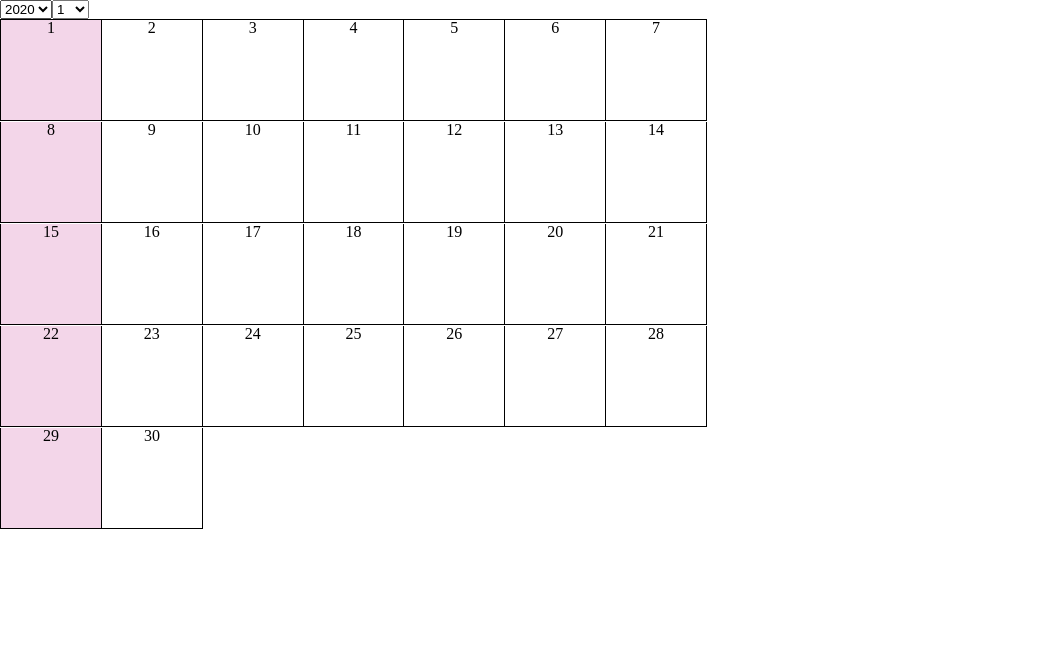
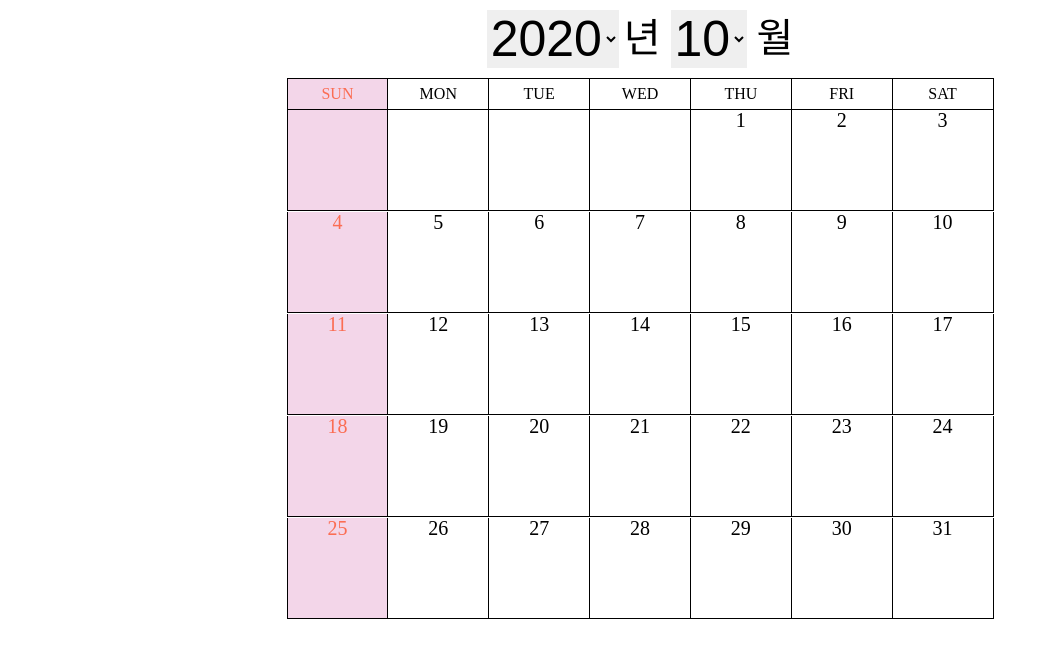
Before and after one commit to ccyjw8860/calendar, a React (Create React App) app: page / in a window 1280 px wide. Shown: the top 658 px of the page, without its empty margins (0-1057 px from the left). Built offline with nearby package versions, Linux system fonts and the light colour scheme.

Commit message:
연도, 월에 따라 달력 바꾸는 기능 추가

```diff
--- a/public/index.html
+++ b/public/index.html
@@ -11,10 +11,9 @@
     />
     <link rel="apple-touch-icon" href="%PUBLIC_URL%/logo192.png" />
     <link rel="manifest" href="%PUBLIC_URL%/manifest.json" />
-    <title>React App</title>
+    <title>Calendar</title>
   </head>
   <body>
-    <noscript>You need to enable JavaScript to run this app.</noscript>
     <div id="root"></div>
   </body>
 </html>
--- a/src/App.js
+++ b/src/App.js
@@ -1,5 +1,4 @@
 import React from 'react';
-import Calendar from './Calendar'
 import './index.css';
 import SelectBox from './SelectBox';
 
@@ -12,14 +11,7 @@ class App extends React.Component{
   render(){
     console.log('RENDERED!')
     return(
-      <div className='calendar'>
-      <div>
         <SelectBox/>
-      </div>
-      <div>
-      <Calendar/>
-      </div>
-    </div>
     )
   }
 }
--- a/src/Calendar.js
+++ b/src/Calendar.js
@@ -1,13 +1,48 @@
 import React from 'react';
 
-const Calendar = (year, date) =>{
-    const CalendarArray = [
-        [1,2,3,4,5,6,7],
-        [8,9,10,11,12,13,14],
-        [15,16,17,18,19,20,21],
-        [22,23,24,25,26,27,28],
-        [29,30]
+const Calendar = ({year, month}) =>{
+    const date = 1,
+    dayIndex = new Date(year, month, date).getDay(),
+    lastDay = new Date(year,month+1,0).getDate(),
+    weeksArray = ['SUN', 'MON', 'TUE', 'WED', 'THU', 'FRI', 'SAT'];
+
+    const weeksDisplay = weeksArray.map(week=>{
+        return(
+        <div className='weekName'>{week}</div>
+        )
+    })
+
+    let CalendarArray = [
+        [0,0,0,0,0,0,0],
+        [0,0,0,0,0,0,0],
+        [0,0,0,0,0,0,0],
+        [0,0,0,0,0,0,0],
+        [0,0,0,0,0,0,0]
     ]
+
+    const makeCalendarArray = () =>{
+        let basket = CalendarArray[0],
+        j = 1;
+        for(let i=dayIndex;i<7;i++){
+            basket[i] = j;
+            j++
+        }
+        CalendarArray[0] = basket;
+        for(let i=1;i<5;i++){
+            let basket = CalendarArray[i]
+            for(let k=0; k<7; k++){
+                if(j!==lastDay+1){
+                    basket[k] = j
+                    j++
+                }else{
+                    basket[k] = 0
+                }
+            }
+            CalendarArray[i] = basket
+        }
+    }
+
+    makeCalendarArray();
 
     const selectDay = (e) =>{
         if(e.target.classList.contains('first')){
@@ -27,25 +62,28 @@ const Calendar = (year, date) =>{
         }
     }
 
-    const result = CalendarArray.map(week => {
+    const calendarDisplay = CalendarArray.map(week => {
         let basket = week.map((day, index)=> {
+            let id = `day_${day}`
             if(index===0){
                 return(
-                    <div className='day first notselected' onClick={selectDay}>{day}</div>
+                    <div className='day first notselected' id={id} onClick={selectDay}>{day===0?'':day}</div>
                 )
             }else{
                 return(
-                    <div className='day' onClick={selectDay}>{day}</div>
+                    <div className='day' id={id} onClick={selectDay}>{day===0?'':day}</div>
                     )
+                }
             }
-        })
+        )
         return(
         <div className='week'>{basket}</div>
         )
     })
     return(
         <div>
-            {result}
+            <div className='weekName_container'>{weeksDisplay}</div>
+            {calendarDisplay}
         </div>
     );
 }
--- a/src/SelectBox.js
+++ b/src/SelectBox.js
@@ -1,5 +1,5 @@
 import React from 'react';
-
+import Calendar from './Calendar'
 
 function range(start, stop, step) {
     if (typeof stop == 'undefined') {
@@ -24,43 +24,51 @@ function range(start, stop, step) {
     return result;
 };
 
+const years = range(2020,2051,1),
+months = range(0,12,1),
+today = new Date(),
+init_year = today.getFullYear()
+let init_month = today.getMonth()
 
-const SelectBox = () => {
-
-    const years = range(2020, 2051, 1);
-    const months = range(1, 13, 1);
-
-    const returnValue = (e) =>{
-        console.log(e.target.value);
+class SelectBox extends React.Component{
+    state = {
+        year: init_year,
+        month:init_month,
     }
 
-    const makeYearBox = () => {
-          const basket = years.map(year => {
+    returnYear = (e) =>{
+        this.setState({year:Number(e.target.value)});
+    }
+
+    returnMonth = (e) =>{
+        this.setState({month:Number(e.target.value)})
+    }
+
+    render(){
+        const yearBasket = years.map(year => {
             return(
             <option value={year}>{year}</option>
             )
         })
-      return (<select className = 'yearBox' onChange={returnValue}>{basket}</select>)
-      }
-
-    const makeMonthBox = () => {
-          const basket = months.map(month => {
+        const monthBasket = months.map(month => {
             return(
-              <option value={month}>{month}</option>
+                <option value={month} selected={month === this.state.month}>{month+1}</option>
                 )
         })
-      return(<select className='monthBox' onChange={returnValue}>{basket}</select>)
-      }
-
-    const yearBox = makeYearBox();
-    const monthBox = makeMonthBox();
-
         return(
+        <div className='calendar'>
             <div className='box_container'>
-            {yearBox}
-            {monthBox}
+            <select className = 'yearBox' onChange={this.returnYear}>{yearBasket}</select>
+            <span className='text_unit'>년</span>
+            <select className = 'monthBox' onChange={this.returnMonth}>{monthBasket}</select>
+            <span className='text_unit'>월</span>
+            </div>
+            <div className='calendar_container'>
+                <Calendar year={this.state.year} month={this.state.month}/>
+            </div>
         </div>
         )
     }
+}
 
 export default SelectBox;
--- a/src/index.css
+++ b/src/index.css
@@ -9,21 +9,43 @@
   display: flex;
 }
 
-.day {
+.day,
+.weekName {
   width: 100px;
-  height: 100px;
-  display: flex;
-  justify-content: center;
   border: 1px solid black;
   border-top: none;
   border-left: none;
+}
+
+.weekName {
+  text-align: center;
+}
+
+.weekName_container {
+  width: 707px;
+  display: flex;
+  justify-content: center;
+}
+
+.day {
+  display: flex;
+  justify-content: center;
+  height: 100px;
+  font-size: 20px;
+}
+
+.weekName {
+  height: 30px;
+  border-top: 1px solid black;
+  line-height: 30px;
 }
 
 .day:hover {
   cursor: pointer;
 }
 
-.day:first-child {
+.day:first-child,
+.weekName:first-child {
   border-left: 1px solid black;
 }
 
@@ -36,8 +58,10 @@
   border-top: 1px solid black;
 }
 
-.notselected {
+.notselected,
+.weekName:first-child {
   background-color: #f3d6e9;
+  color: #fb6d53;
 }
 
 .firstselected {
@@ -54,3 +78,41 @@
   display: flex;
   justify-content: center;
 }
+
+.blanked {
+  background-color: none;
+  border: none;
+}
+
+.box_container {
+  width: 100%;
+  display: flex;
+  justify-content: center;
+  align-items: center;
+}
+
+.calendar_container {
+  width: 100%;
+  display: flex;
+  justify-content: center;
+}
+
+select {
+  font-size: 50px;
+  border: none;
+}
+select:focus {
+  outline: none;
+}
+
+.text_unit {
+  font-size: 40px;
+}
+
+.yearBox {
+  margin: 10px 5px 10px 0px;
+}
+
+.monthBox {
+  margin: 10px 10px 10px 10px;
+}
```
Lines whose indentation alone changed are shown as unchanged.
